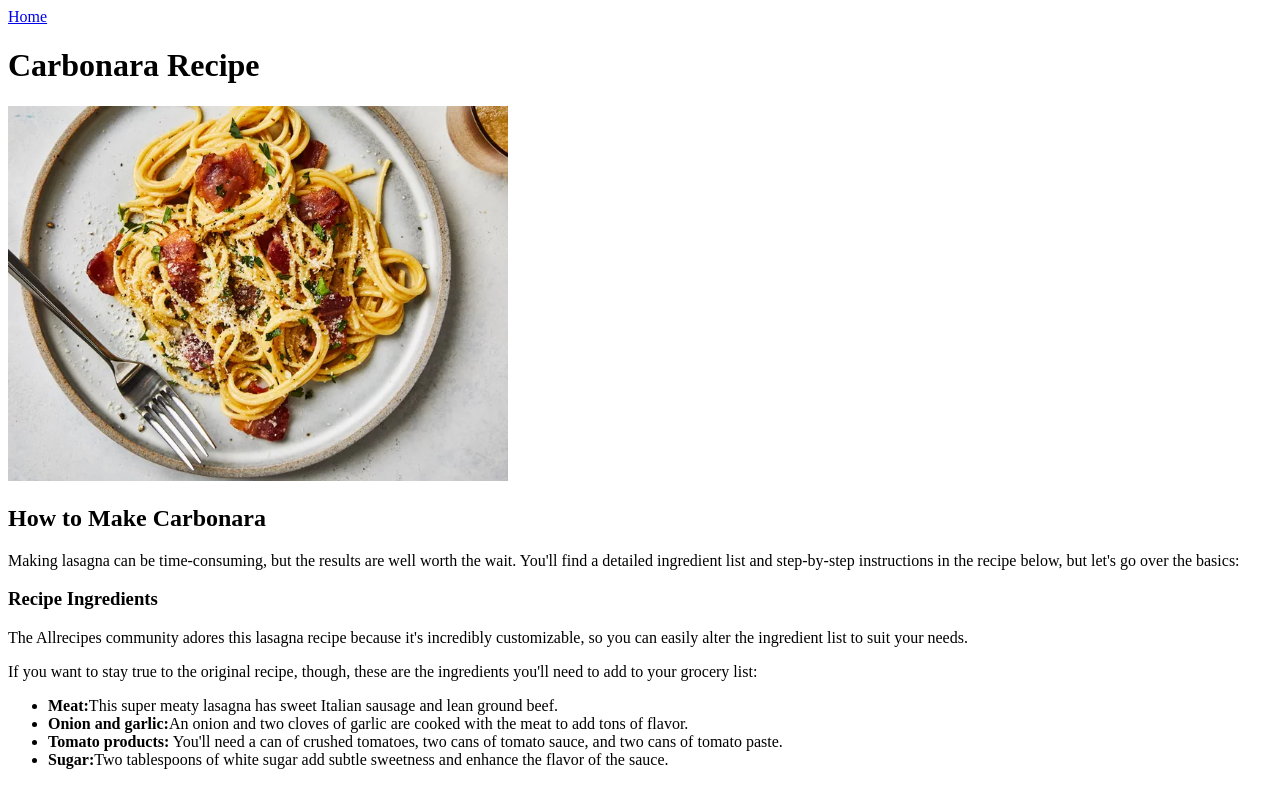
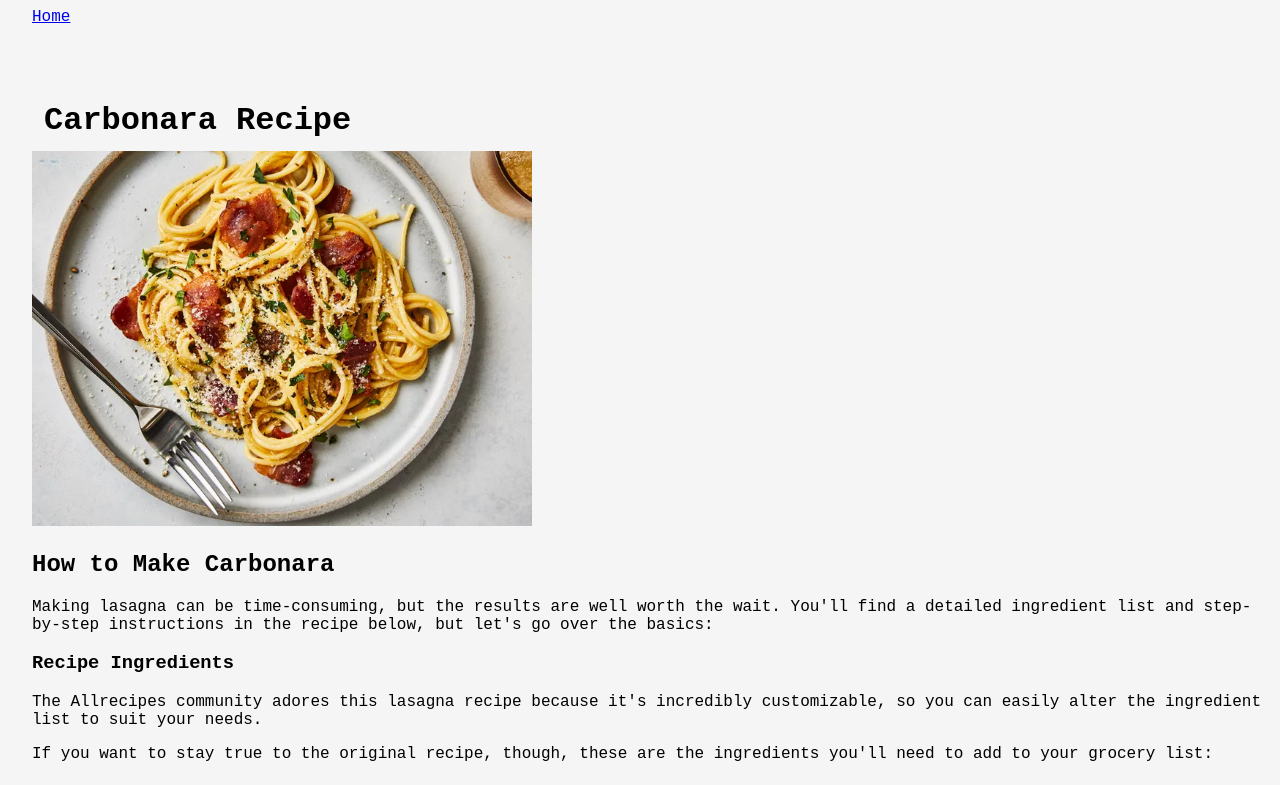
Before and after one commit to rcpazzi/odin-recipes, a plain HTML site: page recipes/carbonara.html in a window 1280 px wide. Shown: the top 785 px of the page. Drawn offline with Linux system fonts and the light colour scheme.

Commit message:
Add CSS styling to recipes project

```diff
--- a/recipes/carbonara.html
+++ b/recipes/carbonara.html
@@ -3,6 +3,7 @@
 <head>
     <meta charset="UTF-8">
     <meta name="viewport" content="width=device-width, initial-scale=1.0">
+    <link rel="stylesheet" href="../styles.css">
     <title>Carbonara Recipe</title>
 </head>
 <body>
--- /dev/null
+++ b/styles.css
@@ -0,0 +1,19 @@
+body {
+    font-family: 'Courier New', Courier, monospace;
+    background-color: whitesmoke;
+    padding-left: 24px;
+}
+
+
+
+h1 {
+    margin: 12px;
+    padding-top: 64px;
+}
+
+ul {
+    padding: 24px;
+    margin: 48px 64px;
+    font-size: 18px;
+    background-color: beige;
+}
```
Also changed, not shown: index.html (+1 -0 lines), recipes/lasagna.html (+1 -0 lines), recipes/miso-soup.html (+1 -0 lines).
